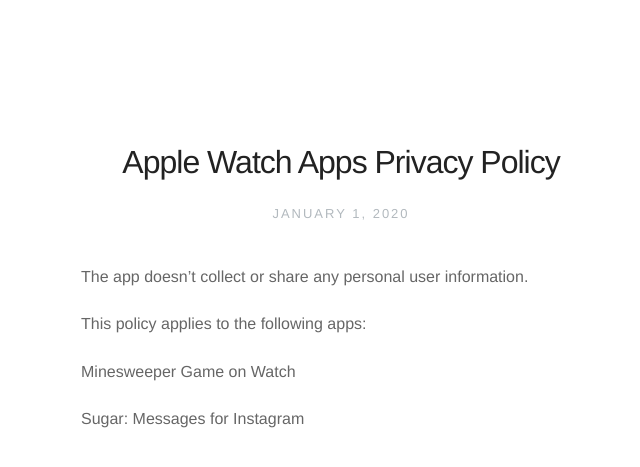
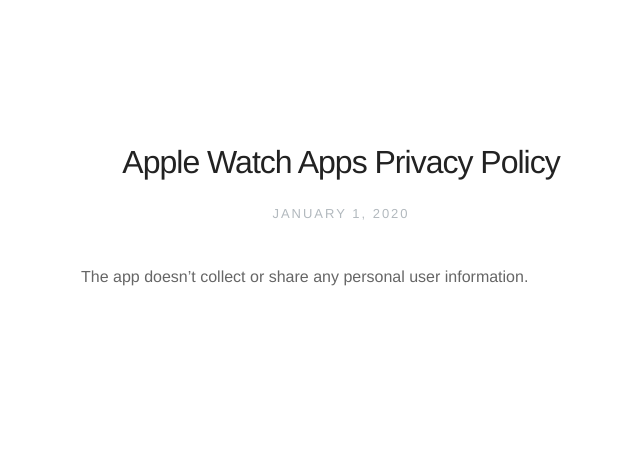
Before and after one commit to j-gao/j-gao.github.io, a Jekyll site: the page built from _posts/2020-01-01-privacy-policy-ios.markdown, in a window 1280 px wide. Shown: the top 467 px of the page, without its empty margins (299-939 px from the left). Built offline with Jekyll 4.4.1, drawn with Linux system fonts in a browser that asks for light colours; nearby versions of some CDN libraries.

Commit message:
Update 2020-01-01-privacy-policy-ios.markdown

```diff
--- a/_posts/2020-01-01-privacy-policy-ios.markdown
+++ b/_posts/2020-01-01-privacy-policy-ios.markdown
@@ -4,9 +4,3 @@ description: Policy
 ---
 
 The app doesn't collect or share any personal user information.
-
-This policy applies to the following apps:
-
-Minesweeper Game on Watch
-
-Sugar: Messages for Instagram
```
